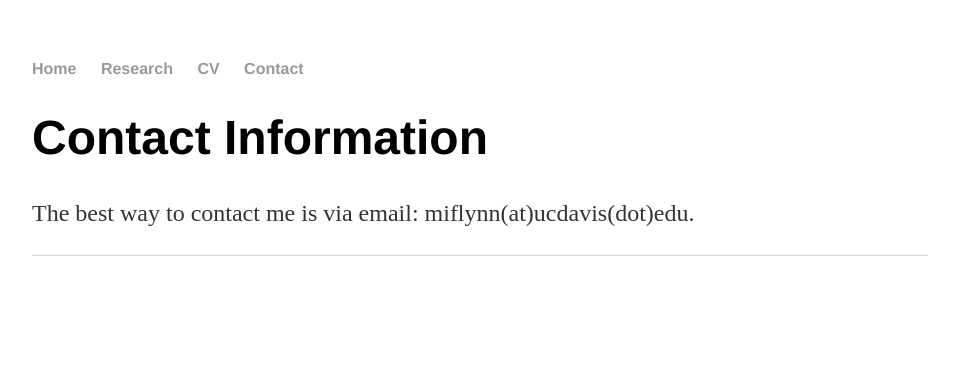
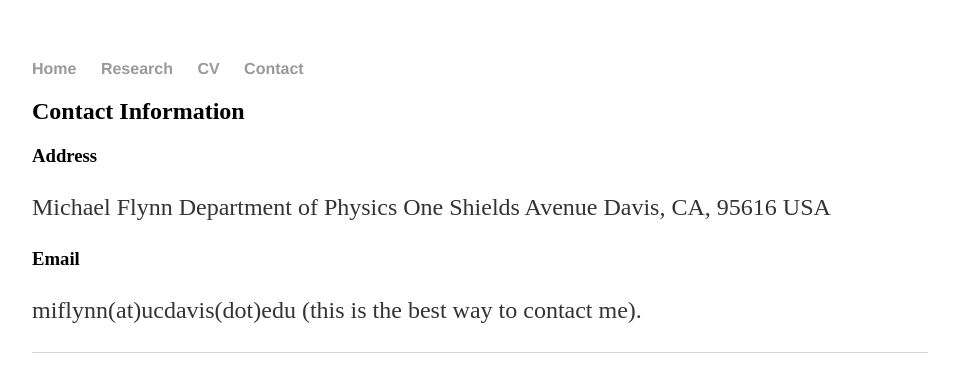
Before and after one commit to miflynn/miflynn.github.io, a Jekyll site: the page built from contact/index.html, in a window 1280 px wide. Shown: the top 392 px of the page, without its empty margins (160-1119 px from the left). Built offline with Jekyll 4.4.1, drawn with Linux system fonts in a browser that asks for light colours.

Commit message:
Update index.html

```diff
--- a/contact/index.html
+++ b/contact/index.html
@@ -6,6 +6,14 @@ title: Contact
 	<!--<h1>Hi there, I'm Hank Quinlan!</h1>
 	<p>I'm best known as the horrible cop from <em>A Touch of Evil</em> Don't trust me. <a href="/about">Read more about my life...</a></p>
 	-->
-	<h1>Contact Information </h1>
-	<p>The best way to contact me is via email: miflynn(at)ucdavis(dot)edu. </p>
+	<h2>Contact Information </h2>
+	<h3> Address </h3>
+	<p> Michael Flynn
+	    Department of Physics
+	    One Shields Avenue
+	    Davis, CA, 95616
+		USA </p>
+
+	<h3> Email </h3>
+	<p> miflynn(at)ucdavis(dot)edu (this is the best way to contact me). </p>
 </div><!-- /.blurb -->
```
